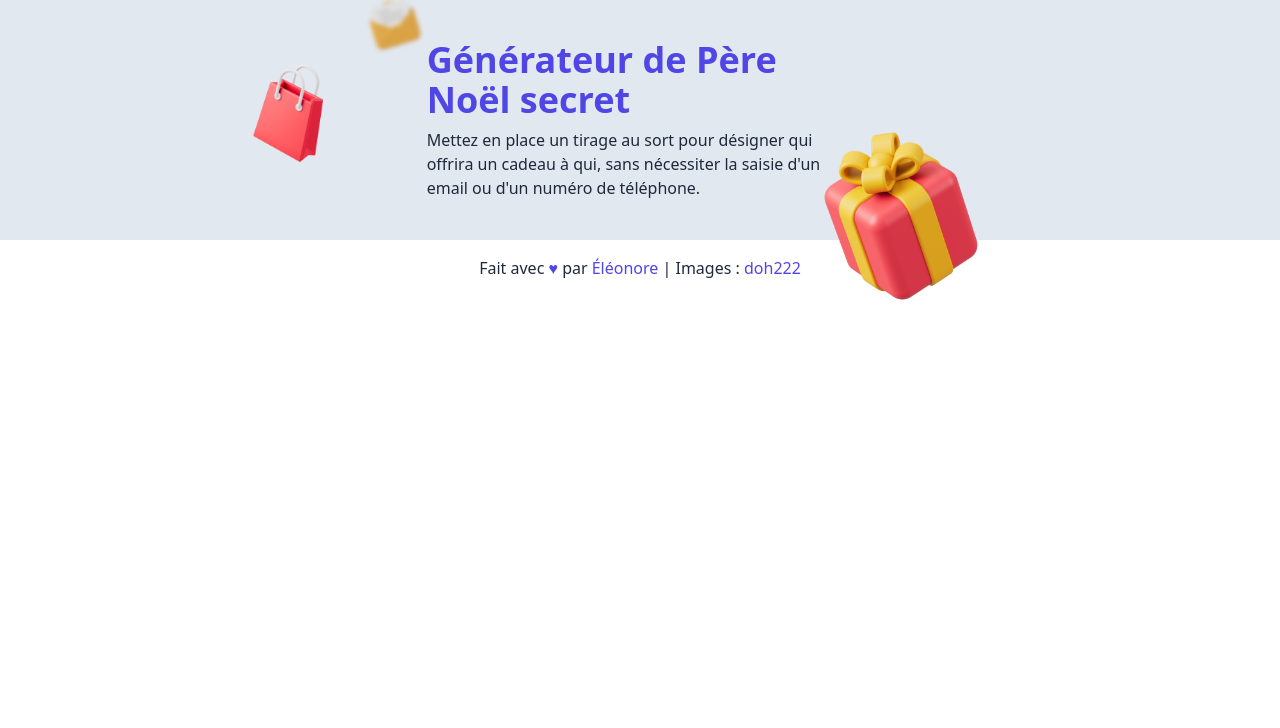
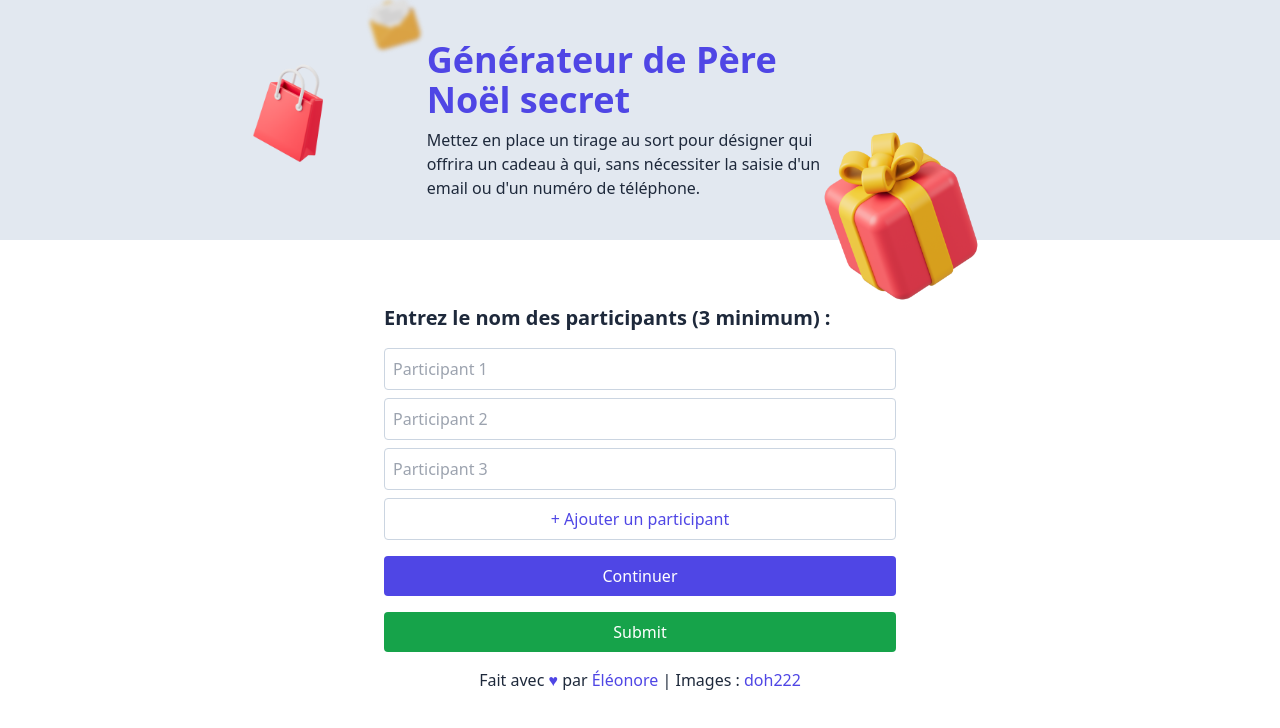
Before and after one commit to eleonoreeuzenes/secret-santa, an Angular app in the folder client/: page / in a window 1280 px wide. Shown: the top 728 px of the page. Built offline with nearby package versions, Linux system fonts and the light colour scheme.

Commit message:
WIP integration of Form : participants part

```diff
--- a/client/src/app/app.component.html
+++ b/client/src/app/app.component.html
@@ -1,2 +1,3 @@
 <app-header></app-header>
+<app-multi-step-form></app-multi-step-form>
 <app-footer></app-footer>
--- a/client/src/app/app.component.ts
+++ b/client/src/app/app.component.ts
@@ -2,12 +2,12 @@ import { Component } from '@angular/core';
 
 import { HeaderComponent } from './header/header.component';
 import { FooterComponent } from './footer/footer.component';
-
+import { MultiStepFormComponent } from './multi-step-form/multi-step-form.component';
 
 @Component({
   selector: 'app-root',
   standalone: true,
-  imports: [HeaderComponent, FooterComponent],
+  imports: [HeaderComponent, FooterComponent, MultiStepFormComponent],
   templateUrl: './app.component.html',
   styleUrl: './app.component.css'
 })
--- /dev/null
+++ b/client/src/app/multi-step-form/multi-step-form.component.css
@@ -0,0 +1,13 @@
+/* styles.css */
+.progress-bar {
+  width: 100%;
+  background-color: #f3f3f3;
+  border-radius: 5px;
+  height: 20px;
+}
+
+.progress {
+  height: 100%;
+  background-color: #4caf50;
+  border-radius: 5px;
+}
--- /dev/null
+++ b/client/src/app/multi-step-form/multi-step-form.component.html
@@ -0,0 +1,50 @@
+<div class=" mt-16  w-full max-w-lg mx-auto">
+<form [formGroup]="form" (ngSubmit)="onSubmit()">
+  <h2 class="text-xl font-bold text-slate-800 mb-4">Entrez le nom des participants (3 minimum) :</h2>
+  <fieldset formGroupName="particpants">
+  <div class="control">
+    <input
+      id="participantOne"
+      type="text"
+      name="participantOne"
+      placeholder="Participant 1"
+      formControlName="participantOne"
+      class="border border-slate-300 p-2 mb-2 rounded w-full"
+    />
+  </div>
+  <div class="control">
+    <input
+      id="participantTwo"
+      type="text"
+      name="participantTwo"
+      placeholder="Participant 2"
+      formControlName="participantTwo"
+      class="border border-slate-300 p-2 mb-2 rounded w-full"
+    />
+  </div>
+  <div class="control">
+    <input
+      id="participantThree"
+      type="text"
+      name="participantThree"
+      placeholder="Participant 3"
+      formControlName="participantThree"
+      class="border border-slate-300 p-2 mb-2 rounded w-full"
+    />
+  </div>
+    <!-- Button to Add More Participants -->
+    <button
+      type="button"
+      class="border border-slate-300 text-indigo-600 px-4 py-2 rounded mb-4 w-full"
+    >
+      + Ajouter un participant
+    </button>
+  </fieldset>
+
+  <button type="submit" class="px-4 py-2 rounded text-white mb-4 w-full bg-indigo-600">Continuer</button>
+
+  <p class="form-actions">
+    <button type="submit" class="px-4 py-2 rounded text-white w-full bg-green-600">Submit</button>
+  </p>
+</form>
+</div>
--- /dev/null
+++ b/client/src/app/multi-step-form/multi-step-form.component.ts
@@ -0,0 +1,31 @@
+import { Component } from '@angular/core';
+import { FormControl, FormGroup, ReactiveFormsModule, Validators } from '@angular/forms';
+
+@Component({
+  selector: 'app-multi-step-form',
+  standalone: true,
+  imports: [ReactiveFormsModule],
+  templateUrl: './multi-step-form.component.html',
+  styleUrl: './multi-step-form.component.css'
+})
+export class MultiStepFormComponent {
+
+  form = new FormGroup({
+    particpants: new FormGroup({
+      participantOne: new FormControl('', {
+        validators: [Validators.required],
+      }),
+      participantTwo: new FormControl('', {
+        validators: [Validators.required],
+      }),
+      participantThree: new FormControl('', {
+        validators: [Validators.required],
+      }),
+    })
+  });
+
+  onSubmit() {
+    console.log(this.form.value);
+  }
+
+}
```
Also changed, not shown: 1 other file (tests, documents, lock files or other folders).
